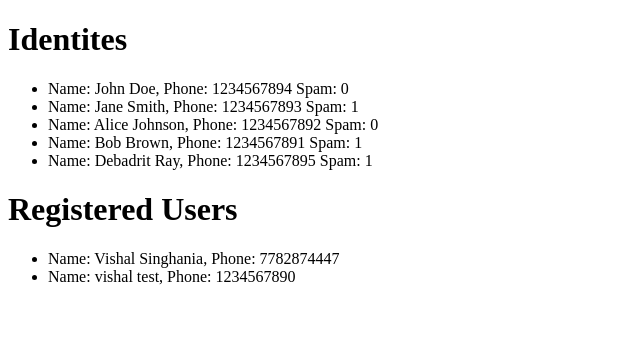
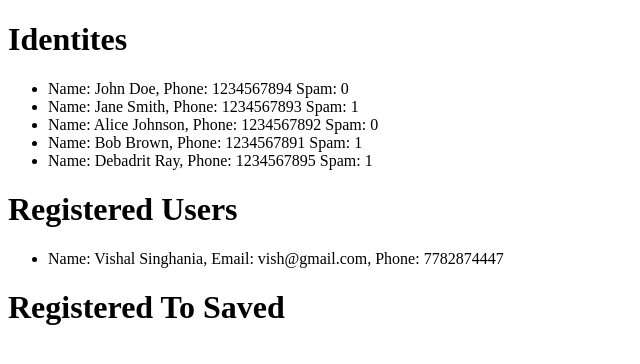
Before and after one commit to SinghaniaV/truecaller-backend, a Django app: page /identities/ in a window 1280 px wide. Shown: the top 364 px of the page, without its empty margins (0-640 px from the left). Run offline with Django 5.2, Linux system fonts and the light colour scheme; data comes from the database, SQL or seed files in the repository; data that the repository does not hold is empty.

Commit message:
completed

```diff
--- a/identities/models.py
+++ b/identities/models.py
@@ -14,7 +14,7 @@ class Identity(models.Model):
         unique_together = ('first_name', 'last_name', 'phone', 'email', 'is_spam')
 
     def __str__(self):
-        return f"{self.first_name}"
+        return f"{self.phone}"
 
 
 class Registered(models.Model):
@@ -32,5 +32,8 @@ class Registered(models.Model):
 class RegisteredToSaved(models.Model):
     """model for relating registered user with their saved contacts."""
 
-    phone = models.ForeignKey(Registered, on_delete=models.CASCADE)
+    registered_user = models.ForeignKey(Registered, on_delete=models.CASCADE)
     contact_saved = models.ForeignKey(Identity, on_delete=models.CASCADE, null=True)
+
+    def __str__(self):
+        return f"{self.registered_user} saved {self.contact_saved}"
--- a/identities/templates/identities/index.html
+++ b/identities/templates/identities/index.html
@@ -12,7 +12,14 @@
     <h1>Registered Users</h1>
     <ul>
         {% for reg in registered %}
-            <li> Name: {{ reg.first_name }} {{ reg.last_name }}, Phone: {{ reg.phone }} </li>
+            <li> Name: {{ reg.first_name }} {{ reg.last_name }}, Email: {{ reg.email}}, Phone: {{ reg.phone }} </li>
+        {% endfor %}
+    </ul>
+
+    <h1>Registered To Saved</h1>
+    <ul>
+        {% for reg in registered_to_saved %}
+            <li> Registered User: {{ reg.registered_user.phone }}, Contact Saved: {{reg.contact_saved.phone }} </li>
         {% endfor %}
     </ul>
 
--- a/identities/views.py
+++ b/identities/views.py
@@ -1,9 +1,10 @@
 from django.shortcuts import render
-from .models import Identity, Registered
+from .models import Identity, Registered, RegisteredToSaved
 
 # Create your views here.
 def index(request):
     return render(request, "identities/index.html", {
         "identities": Identity.objects.all(),
-        "registered": Registered.objects.all()
+        "registered": Registered.objects.all(),
+        "registered_to_saved": RegisteredToSaved.objects.all()
     })
--- a/users/templates/users/add.html
+++ b/users/templates/users/add.html
@@ -12,4 +12,5 @@
         {{ form.as_p }}
         <button type="submit">Add</button>
     </form>
+    <a href="{% url 'index' %}">Home</a> <br>
 {% endblock %}
--- a/users/templates/users/register.html
+++ b/users/templates/users/register.html
@@ -13,4 +13,5 @@
         {{ form.as_p }}
         <button type="submit">Register</button>
     </form>
+    <a href="{% url 'index' %}">Home</a> <br>
 {% endblock %}
```
Also changed, not shown: users/models.py (deleted, +0 -12 lines), users/templates/users/search_users.html (+6 -1 lines), users/views.py (+23 -9 lines), README.MD, db.sqlite3, identities/migrations/0009_rename_phone_registeredtosaved_registered_user.py (added), 1 other file.
